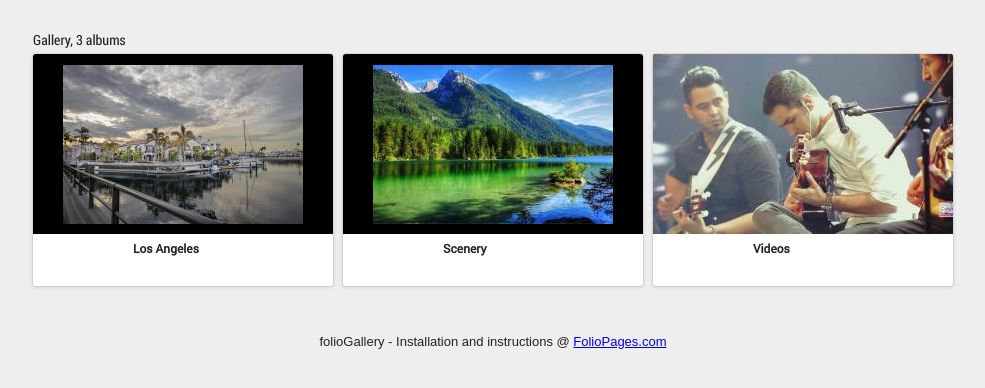
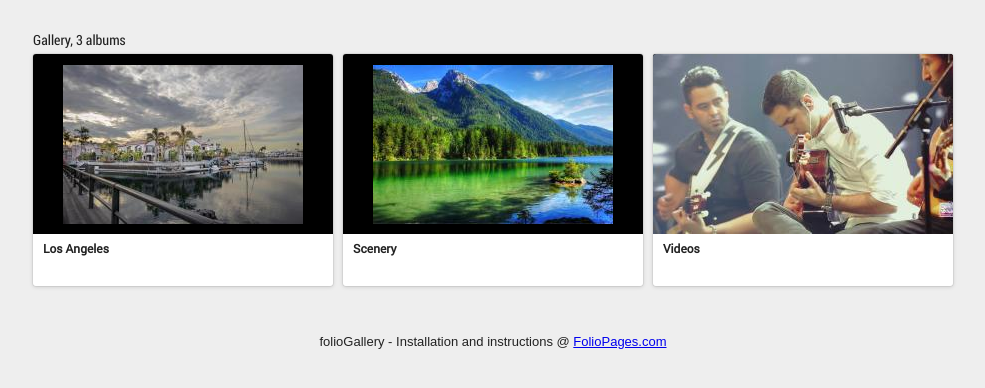
Before and after one commit to DavidSC34/convencion2019, a PHP site: page /foliogallery-demo2.php in a window 1280 px wide. Shown: the top 388 px of the page, without its empty margins (147-1132 px from the left). Run offline with PHP 8.4, Linux system fonts and the light colour scheme.

Commit message:
Cambios en nombre de galerias

```diff
--- a/foliogallery/foliogallery.css
+++ b/foliogallery/foliogallery.css
@@ -96,7 +96,7 @@ word-wrap: break-word
 }
 
 .showAlb{
-	margin:90px;
+	/*margin:90px;*/
 	font-weight: bold;
 }
 .gradient-end{
```
